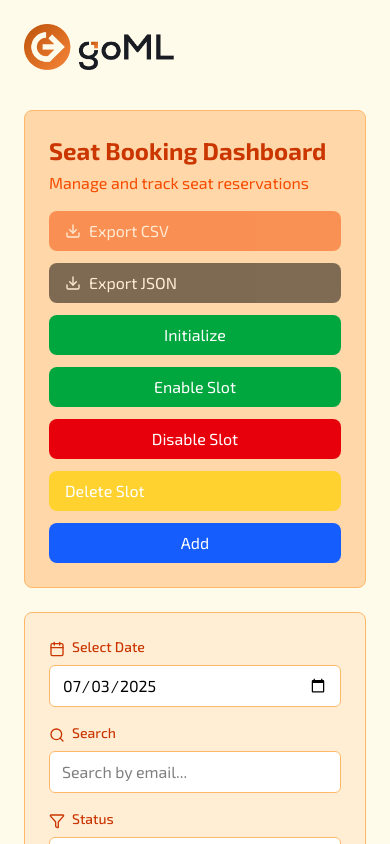
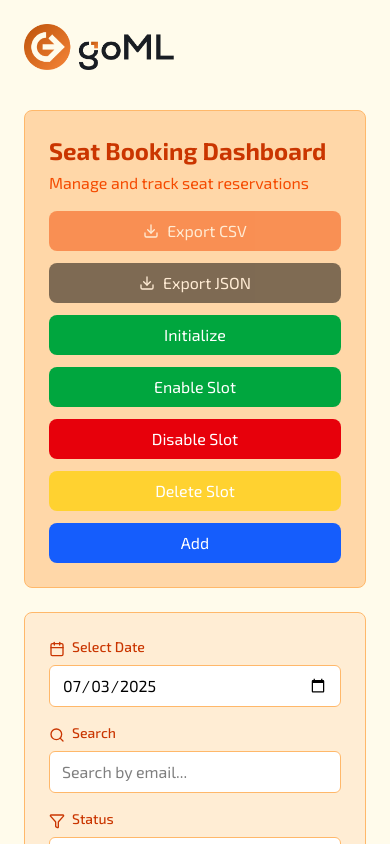
Before and after one commit to AAnishRam/slot-booking, a Next.js app: page /admin in a window 390 px wide. Shown: the top 844 px of the page. Built offline with nearby package versions, Linux system fonts and the light colour scheme; no server answers; a web font is replaced by a local one.

Commit message:
header button fix

```diff
--- a/app/admin/Header.jsx
+++ b/app/admin/Header.jsx
@@ -34,7 +34,7 @@ export default function Header({
     <>
       <Image src={goml} width={150} height={50} className="mb-10" alt="Logo" />
       <div className="bg-orange-200 border border-orange-300 rounded-lg p-6 mb-6">
-        <div className="flex flex-col sm:flex-row sm:items-center sm:justify-between gap-4">
+        <div className="flex flex-col lg:flex-row lg:items-center lg:justify-between gap-4">
           <div>
             <h1 className="text-2xl font-bold text-orange-700">
               Seat Booking Dashboard
@@ -43,48 +43,48 @@ export default function Header({
               Manage and track seat reservations
             </p>
           </div>
-          <div className="flex flex-col sm:flex-row gap-3 w-full sm:w-auto">
+          <div className="flex flex-col md:flex-row md:flex-wrap gap-3 w-full lg:w-auto">
             <button
               onClick={exportToCSV}
               disabled={filteredBookings.length === 0}
-              className="flex items-center gap-2 px-4 py-2 bg-orange-600 text-white rounded-lg cursor-pointer hover:bg-orange-700 disabled:opacity-50 disabled:cursor-not-allowed w-full sm:w-auto"
+              className="flex items-center justify-center gap-2 px-4 py-2 bg-orange-600 text-white rounded-lg cursor-pointer hover:bg-orange-700 disabled:opacity-50 disabled:cursor-not-allowed w-full md:w-auto transition-colors"
             >
               <Download size={16} /> Export CSV
             </button>
             <button
               onClick={exportToJSON}
               disabled={filteredBookings.length === 0}
-              className="flex items-center gap-2 px-4 py-2 bg-black text-white rounded-lg cursor-pointer hover:bg-gray-800 disabled:opacity-50 disabled:cursor-not-allowed w-full sm:w-auto"
+              className="flex items-center justify-center gap-2 px-4 py-2 bg-black text-white rounded-lg cursor-pointer hover:bg-gray-800 disabled:opacity-50 disabled:cursor-not-allowed w-full md:w-auto transition-colors"
             >
               <Download size={16} /> Export JSON
             </button>
             <button
               onClick={handleInitializeSlot}
-              className="px-4 py-2 cursor-pointer bg-green-600 text-white rounded-lg hover:bg-green-700 w-full sm:w-auto"
+              className="flex items-center justify-center px-4 py-2 cursor-pointer bg-green-600 text-white rounded-lg hover:bg-green-700 w-full md:w-auto transition-colors"
             >
               Initialize
             </button>
             <button
               onClick={enableSlot}
-              className="px-4 py-2 cursor-pointer bg-green-600 text-white rounded-lg hover:bg-green-700 w-full sm:w-auto"
+              className="flex items-center justify-center px-4 py-2 cursor-pointer bg-green-600 text-white rounded-lg hover:bg-green-700 w-full md:w-auto transition-colors"
             >
               Enable Slot
             </button>
             <button
               onClick={disableSlot}
-              className=" px-4 py-2 cursor-pointer bg-red-600 text-white rounded-lg hover:bg-red-700 w-full sm:w-auto"
+              className="flex items-center justify-center px-4 py-2 cursor-pointer bg-red-600 text-white rounded-lg hover:bg-red-700 w-full md:w-auto transition-colors"
             >
               Disable Slot
             </button>
             <button
               onClick={handleDeleteSlot}
-              className="flex items-center gap-2 px-4 py-2 bg-amber-300 text-white rounded-lg cursor-pointer hover:bg-amber-500 w-full sm:w-auto"
+              className="flex items-center justify-center gap-2 px-4 py-2 bg-amber-300 text-white rounded-lg cursor-pointer hover:bg-amber-500 w-full md:w-auto transition-colors"
             >
               Delete Slot
             </button>
             <button
               onClick={() => setShowModal(true)}
-              className="px-4 py-2 cursor-pointer bg-blue-600 text-white rounded-lg hover:bg-blue-700 w-full sm:w-auto"
+              className="flex items-center justify-center px-4 py-2 cursor-pointer bg-blue-600 text-white rounded-lg hover:bg-blue-700 w-full md:w-auto transition-colors"
             >
               Add
             </button>
```
